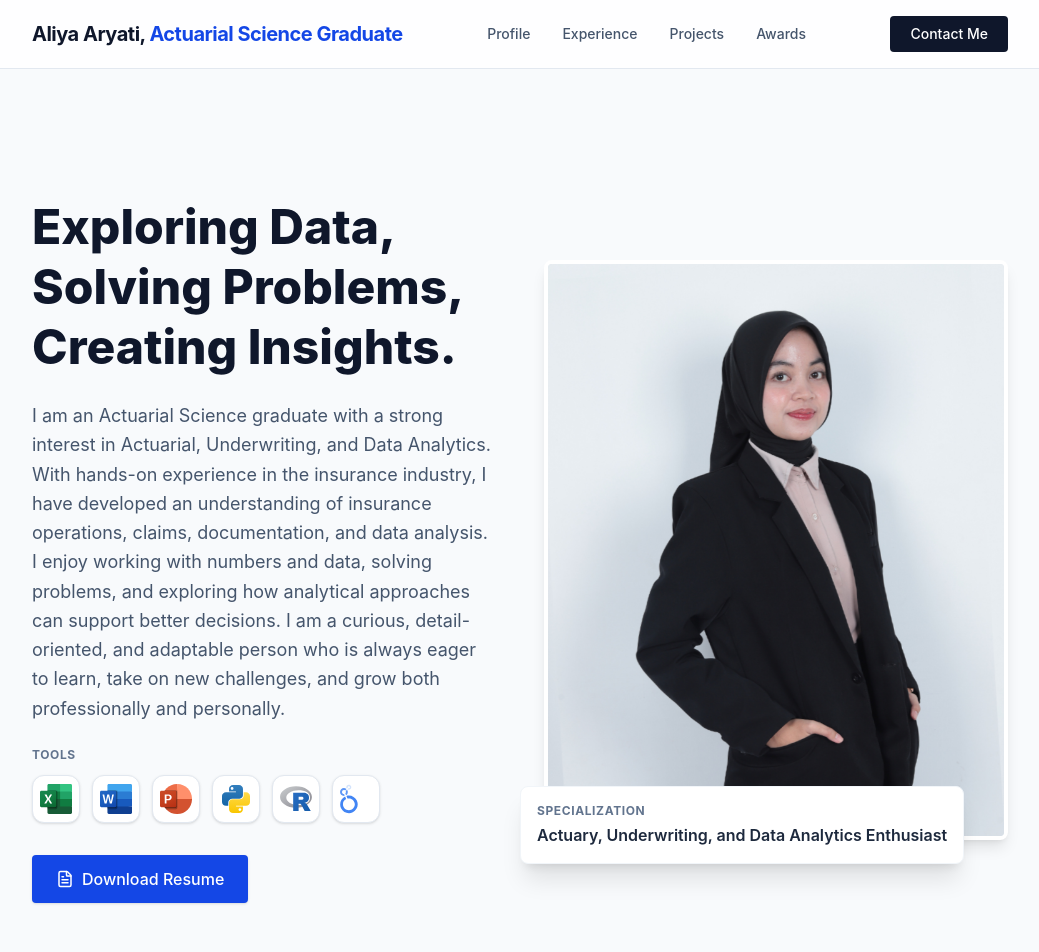
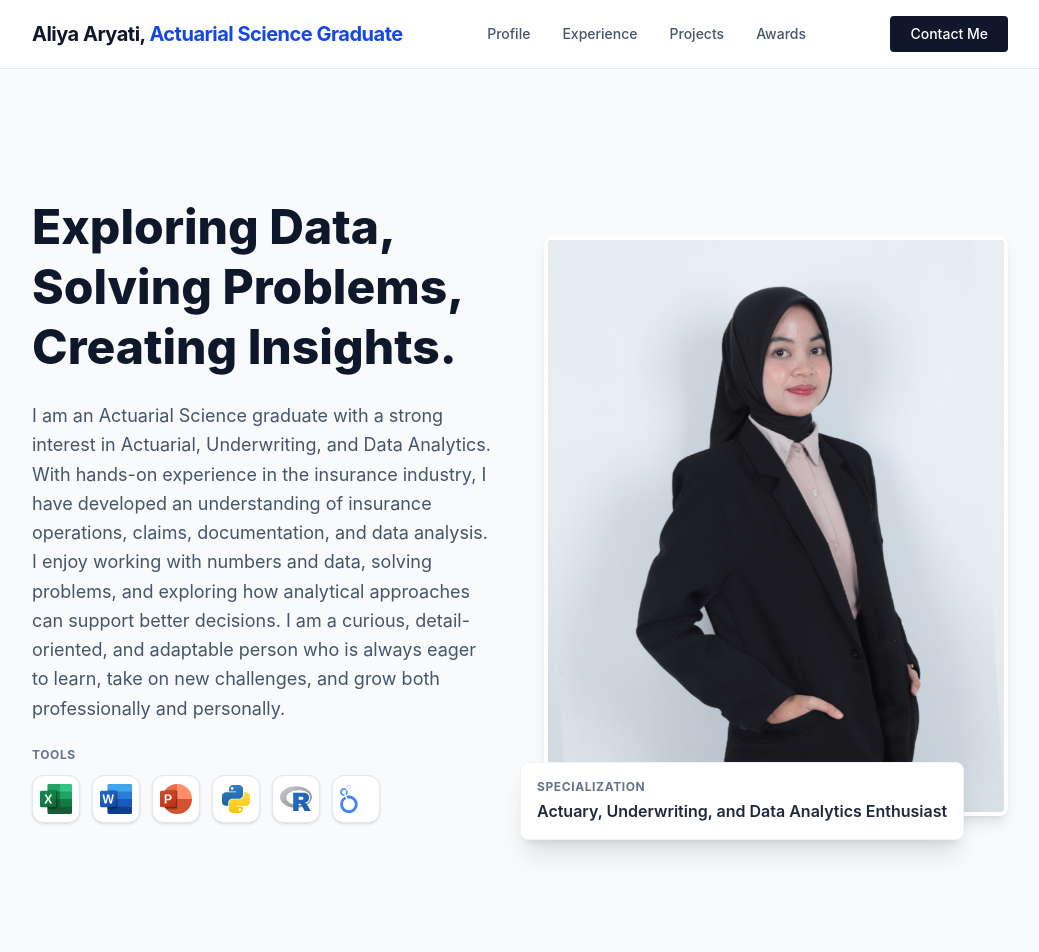
Before and after one commit to bintangfikrif/als-portfolio, a React (Vite) app: page / in a window 1280 px wide. Shown: the top 952 px of the page, without its empty margins (120-1159 px from the left). Built offline with nearby package versions, Linux system fonts and the light colour scheme.

Commit message:
remove resume section

```diff
--- a/src/App.jsx
+++ b/src/App.jsx
@@ -299,21 +299,6 @@ export default function App() {
               </div>
             )}
 
-            <div className="flex space-x-4">
-              {/* Render tombol hanya jika profil.resume ada nilainya */}
-              {profil.resume && (
-                <a
-                  href={profil.resume}
-                  target="_blank"
-                  rel="noopener noreferrer"
-                  download
-                  className="flex items-center space-x-2 bg-blue-700 text-white px-6 py-3 rounded font-medium hover:bg-blue-800 transition-colors shadow-sm"
-                >
-                  <FileText size={18} />
-                  <span>Download Resume</span>
-                </a>
-              )}
-            </div>
           </div>
 
           <div className="relative">
```
